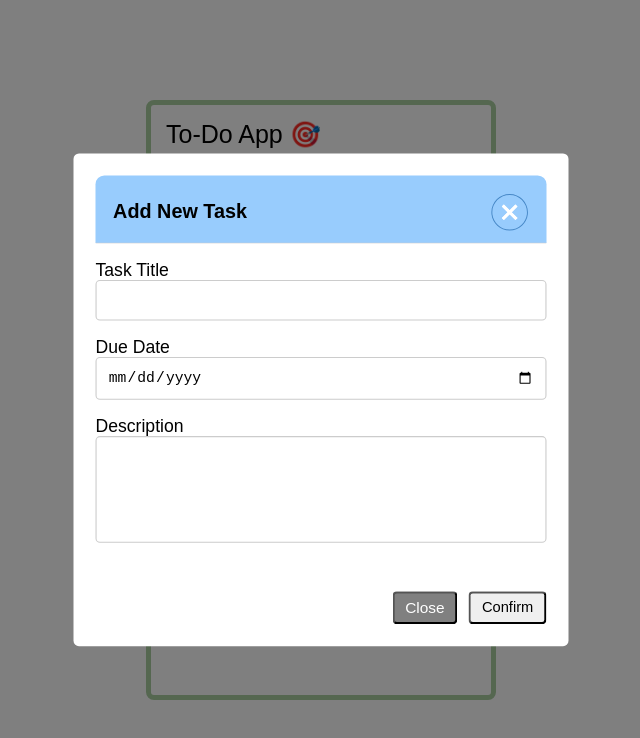
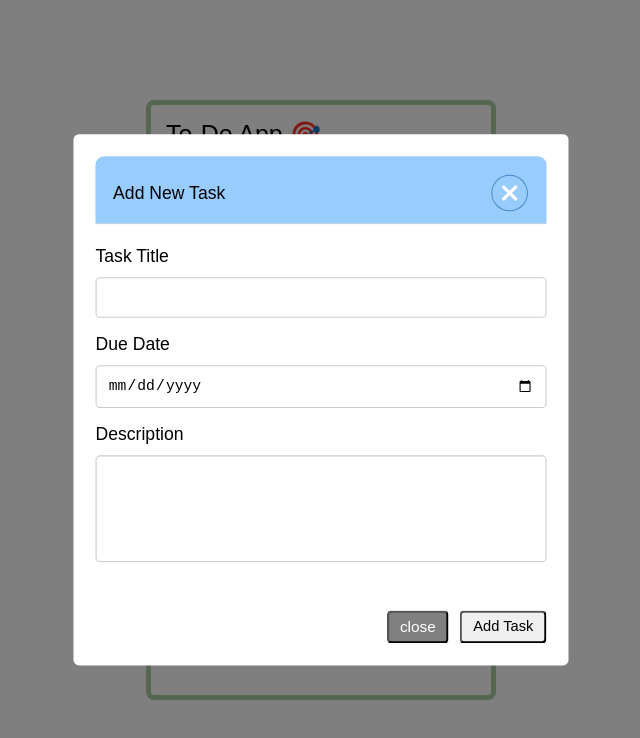
Before and after one commit to raaj-oo7/todo-app-react, a React (Create React App) app: page / in a window 1280 px wide. Both pictures are taken after a click on the button "Add New Task". Shown: the top 738 px of the page, without its empty margins (319-959 px from the left). Built offline with nearby package versions, Linux system fonts and the light colour scheme.

Commit message:
update the app and use reusable component and props

```diff
--- a/src/App.js
+++ b/src/App.js
@@ -1,138 +1,121 @@
 import React, { useState, useEffect } from 'react';
+import { v4 as uuidv4 } from 'uuid';
 import './App.css';
 import TaskList from './TaskList';
 import Modal from './Modal';
+import FormInput from './Modalform';
 
 function App() {
-  const [showAddModal, setShowAddModal] = useState(false);
-  const [showEditModal, setShowEditModal] = useState(false);
+  const [modalType, setModalType] = useState(null);
   const [taskData, setTaskData] = useState([]);
-  const [selectedTask, setSelectedTask] = useState({});
-  const [Title, setTitle] = useState('');
-  const [Date, setDate] = useState('');
-  const [Description, setDescription] = useState('');
   const [errorMessage, setErrorMessage] = useState('');
+  const [formData, setFormData] = useState({
+    title: '',
+    date: '',
+    description: '',
+  });
 
+  useEffect(() => {
+    console.log('Fetch data from local storage...');
+    const storedTaskData = localStorage.getItem('taskData');
+    if (storedTaskData) {
+      console.log('Data found in local storage:', storedTaskData);
+      setTaskData(JSON.parse(storedTaskData));
+    }
+  }, []);
 
-  const handleAddButtonClick = () => {
-    setShowAddModal(true);
+  useEffect(() => {
+    localStorage.setItem('taskData', JSON.stringify(taskData));
+  }, [taskData]);
+
+  const openModal = (type, taskData) => {
+    setModalType(type);
+    resetForm();
+
+    if (type === 'edit' && taskData) {
+      setFormData({ ...taskData });
+    }
+  };
+
+  const closeModal = () => {
+    setModalType(null);
     resetForm();
   };
 
-  const handleCloseAddModal = () => {
-    setShowAddModal(false);
-    resetForm();
-  };
-
-  const handleCloseEditModal = () => {
-    setShowEditModal(false);
-    resetForm();
-  };
-
-  const handleOpenEditModal = (task) => {
-    setSelectedTask(task);
-    setTitle(task.title);
-    setDate(task.date);
-    setDescription(task.description);
-    setShowAddModal(false);
-    setShowEditModal(!showEditModal);
+  const handleFormChange = (e) => {
+    setFormData((prevData) => ({ ...prevData, [e.target.name]: e.target.value }));
   };
 
   const resetForm = () => {
-    setTitle('');
-    setDate('');
-    setDescription('');
+    setFormData({ title: '', date: '', description: '' });
     setErrorMessage('');
   };
 
   const handleAddNewTask = () => {
-    if (Title.trim() === '') {
+    if (formData.title.trim() === '') {
       setErrorMessage("Title can't be blank");
-    } else {
+      return;
+    }
+
     setErrorMessage('');
-      const newTask = {
-        title: Title,
-        date: Date,
-        description: Description,
-      };
+    const newTask = { ...formData, id: uuidv4() };
     setTaskData([...taskData, newTask]);
-      handleCloseAddModal();
-    }
+    closeModal();
   };
 
-  const handleEditTask = () => {
-    if (Title.trim() === '') {
-      setErrorMessage("Title can't be blank");
-    } else {
-      setErrorMessage('');
-      const updatedTaskData = taskData.map((task) =>
-        task === selectedTask
-          ? { ...task, title: Title, date: Date, description: Description }
-          : task
-      );
-      setTaskData(updatedTaskData);
-      handleCloseEditModal();
+  function handleEditTask(updatedTask) {
+    setTaskData((prevTaskData) => {
+      const updatedTaskData = [...prevTaskData];
+      const index = updatedTaskData.findIndex((task) => task.id === updatedTask.id);
+
+      if (index !== -1) {
+        updatedTaskData[index] = updatedTask;
+        return updatedTaskData;
       }
-  };
+    });
+
+    closeModal();
+  }
 
   const handleDeleteTask = (taskToDelete) => {
     const updatedTaskData = taskData.filter((task) => task !== taskToDelete);
     setTaskData(updatedTaskData);
   };
 
-
-  useEffect(() => {
-    // Save data to localStorage
-    localStorage.setItem('taskData', JSON.stringify(taskData));
-  }, [taskData]);
-
-  useEffect(() => {
-    // Initialize app data from localStorage
-    const data = localStorage.getItem('taskData');
-    if (data) {
-      setTaskData(JSON.parse(data));
-    }
-  }, []);
-
   const modalForm = (
     <>
-      <div className="form-group">
-        <label htmlFor="formTitle" className='labelMessage'>Task Title</label>
-        <input
+      <FormInput
+        label="Task Title"
         type="text"
-          className="form-control"
-          value={Title}
-          onChange={(e) => setTitle(e.target.value)}
+        name="title"
+        value={formData.title}
+        onChange={handleFormChange}
+        errorMessage={errorMessage}
       />
-        <div className="error-message">{errorMessage}</div>
-      </div>
-      <div className="form-group">
-        <label htmlFor="formDate" className='labelMessage'>Due Date</label>
-        <input
+
+      <FormInput
+        label="Due Date"
         type="date"
-          className="form-control"
-          value={Date}
-          onChange={(e) => setDate(e.target.value)}
+        name="date"
+        value={formData.date}
+        onChange={handleFormChange}
       />
-      </div>
-      <div className="form-group">
-        <label htmlFor="formDescription" className='labelMessage'>Description</label>
-        <textarea
-          className="form-control"
-          rows="5"
-          value={Description}
-          onChange={(e) => setDescription(e.target.value)}
-        ></textarea>
-      </div>
+
+      <FormInput
+        label="Description"
+        type="textarea"
+        name="description"
+        value={formData.description}
+        onChange={handleFormChange}
+      />
     </>
   );
-
   return (
     <div className="container">
       <h4 className="title">To-Do App 🎯</h4>
-      <button className="add-new-btn" onClick={handleAddButtonClick}>
+      <button type='button' className="add-new-btn" onClick={() => openModal('add')}>
         <span>Add New Task</span>
-        <svg viewBox="0 0 24 24" fill="none" xmlns="http://www.w3.org/2000/svg" className="Add-new-icon">
+        <svg viewBox="0 0 24 24" fill="none" xmlns="http://www.w3.org/2000/svg" className="add-new-icon">
           <g id="SVGRepo_bgCarrier" strokeWidth="0"></g>
           <g id="SVGRepo_tracerCarrier" strokeLinecap="round" strokeLinejoin="round"></g>
           <g id="SVGRepo_iconCarrier">
@@ -149,26 +132,19 @@ function App() {
 
       <h5 className="task-title">Tasks</h5>
 
-      <TaskList tasks={taskData} onEdit={handleOpenEditModal} onDelete={handleDeleteTask} />
+      <TaskList tasks={taskData} onEdit={(task) => openModal('edit', task)} onDelete={handleDeleteTask} />
 
-      {showAddModal && (
+      {modalType && (
         <Modal
-          title="Add New Task"
-          onClose={handleCloseAddModal}
-          onConfirm={handleAddNewTask}
-        >
-          {modalForm}
-        </Modal>
-      )}
-
-      {showEditModal && (
-        <Modal
-          title="Edit Task"
-          onClose={handleCloseEditModal}
-          onConfirm={handleEditTask}
-        >
-          {modalForm}
-        </Modal>
+          formData={formData}
+          errorMessage={errorMessage}
+          handleFormChange={handleFormChange}
+          modalForm={modalForm}
+          modalType={modalType}
+          closeModal={closeModal}
+          handleAddNewTask={handleAddNewTask}
+          handleEditTask={handleEditTask}
+        />
       )}
     </div>
   );
--- a/src/Modal.js
+++ b/src/Modal.js
@@ -1,30 +1,31 @@
-// Modal.js
-import React from "react";
+import React from 'react';
 
-const Modal = ({ title, onClose, onConfirm, children }) => (
+const Modal = ({ modalForm, modalType, closeModal, handleAddNewTask, handleEditTask, formData }) => {
+  return (
     <div className="modal show">
       <div className="modal-content">
-      <div className="modal-header">
-        <div className="modal-title">{title}</div>
-        <button className="close-modal" onClick={onClose}>
+        <div className='modal-header'>
+          <div>{modalType === 'add' ? 'Add New Task' : 'Edit Task'}</div>
+          <button type='button' className="close-modal" onClick={closeModal}>
             <svg xmlns="http://www.w3.org/2000/svg" x="0px" y="0px" width="35" height="35" viewBox="0 0 40 40">
               <path fill="#98ccfd" d="M20,38.5C9.799,38.5,1.5,30.201,1.5,20S9.799,1.5,20,1.5S38.5,9.799,38.5,20S30.201,38.5,20,38.5z"></path><path fill="#4788c7" d="M20,2c9.925,0,18,8.075,18,18s-8.075,18-18,18S2,29.925,2,20S10.075,2,20,2 M20,1 C9.507,1,1,9.507,1,20s8.507,19,19,19s19-8.507,19-19S30.493,1,20,1L20,1z"></path><path fill="#fff" d="M18.5 10H21.5V30H18.5z" transform="rotate(-134.999 20 20)"></path><path fill="#fff" d="M18.5 10H21.5V30H18.5z" transform="rotate(-45.001 20 20)"></path><g><path fill="#fff" d="M28.132 13.99L26.01 11.868 20 17.879 13.99 11.868 11.868 13.99 17.879 20 11.868 26.01 13.99 28.132 20 22.121 26.01 28.132 28.132 26.01 22.121 20z"></path></g>
             </svg>
           </button>
         </div>
-      <div className="modal-body">
-        <form>{children}</form>
+        <div className='modal-body'>
+          {modalForm}
         </div>
-      <div className="modal-footer">
-        <button className="button-close" onClick={onClose}>
-          Close
+        <div className='modal-footer'>
+          <button type='button' className='button-close' onClick={closeModal}>
+            close
           </button>
-        <button className="button-confirm" onClick={onConfirm}>
-          Confirm
+          <button type='submit' onClick={modalType === 'add' ? handleAddNewTask : () => handleEditTask(formData)}>
+            {modalType === 'add' ? 'Add Task' : 'Edit Task'}
           </button>
         </div>
       </div>
     </div>
   );
+}
 
 export default Modal;
--- /dev/null
+++ b/src/Modalform.js
@@ -0,0 +1,29 @@
+import React from 'react';
+
+const FormInput = ({ label, type, name, value, onChange, errorMessage }) => {
+    return (
+        <div className="form-group">
+            <label htmlFor={`form${name}`} className='label-message'>{label}</label>
+            {type === 'textarea' ? (
+                <textarea
+                    className="form-control"
+                    rows="5"
+                    name={name}
+                    value={value}
+                    onChange={onChange}
+                ></textarea>
+            ) : (
+                <input
+                    type={type}
+                    className="form-control"
+                    name={name}
+                    value={value}
+                    onChange={onChange}
+                />
+            )}
+            {errorMessage && <div className="error-message">{errorMessage}</div>}
+        </div>
+    );
+};
+
+export default FormInput;
```
Lines whose indentation alone changed are shown as unchanged.
